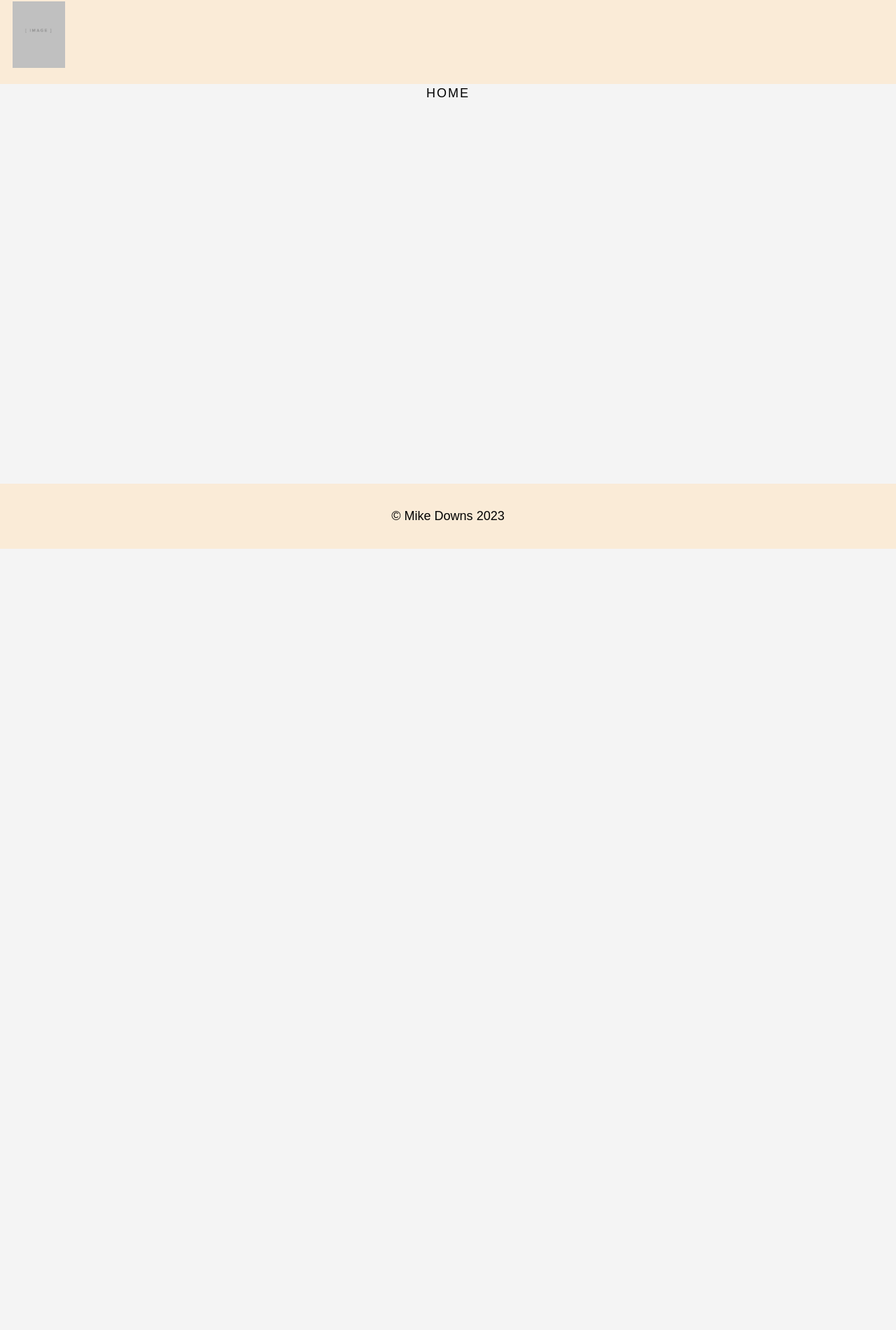
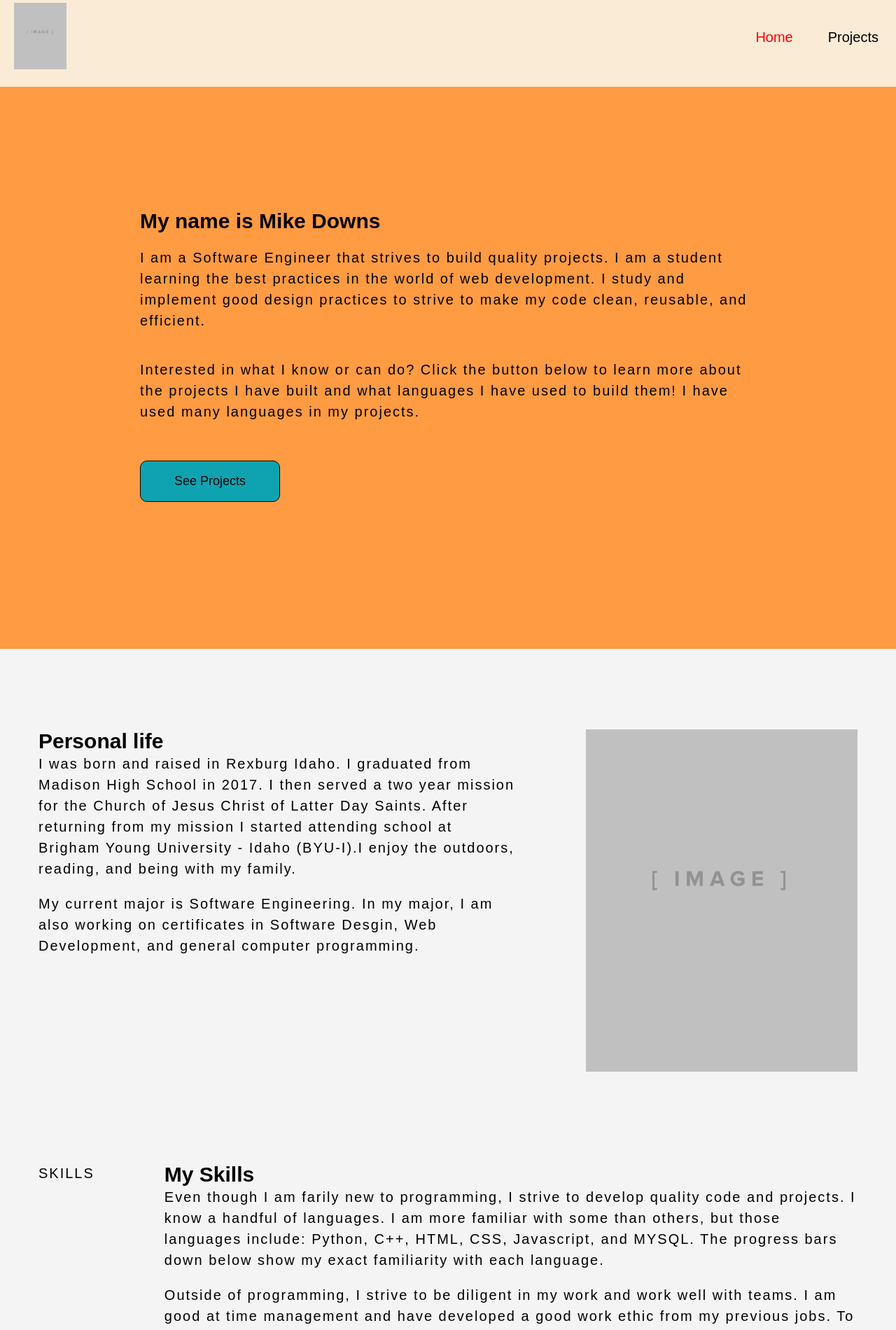
Before and after one commit to mdowns1999/downs-portfolio, a React (Create React App) app: page / in a window 1280 px wide. Shown: the part 16-1916 px from the top of the page at 70% size. Before the commit the page ends 800 px from the top, so only its background shows below. Built offline with nearby package versions, Linux system fonts and the light colour scheme; the HTML template or start-up script is replaced by a standard one.

Commit message:
Laid out Basic Home page

```diff
--- a/src/components/Home/HomePage.js
+++ b/src/components/Home/HomePage.js
@@ -1,8 +1,97 @@
+import Button from "../UI/Button";
+import classes from "./HomePage.module.css";
+import SkillChart from "./SkillChart";
+
 const HomePage = () => {
+  return (
+    <>
+      <div className={classes.home}>
+        <div className={classes.homeWrapper}>
+          <section className={classes.welcomeBox}>
+            <h1>My name is Mike Downs</h1>
 
-    return (
-     <><p>HOME</p></>
-    );
-  };
+            <p className={classes.text}>
+              I am a Software Engineer that strives to build quality projects. I
+              am a student learning the best practices in the world of web
+              development. I study and implement good design practices to strive
+              to make my code clean, reusable, and efficient.
+            </p>
 
-  export default HomePage;
+            <p className={classes.text}>
+              Interested in what I know or can do? Click the button below to
+              learn more about the projects I have built and what languages I
+              have used to build them! I have used many languages in my
+              projects.
+            </p>
+
+            <div className={classes.btnBox}>
+              <Button>See Projects</Button>
+            </div>
+          </section>
+        </div>
+
+        <section className={classes.aboutBox}>
+          <div>
+            <h1>Personal life</h1>
+
+            <p className={classes.text}>
+              I was born and raised in Rexburg Idaho. I graduated from Madison
+              High School in 2017. I then served a two year mission for the
+              Church of Jesus Christ of Latter Day Saints. After returning from
+              my mission I started attending school at Brigham Young University
+              - Idaho (BYU-I).I enjoy the outdoors, reading, and being with my
+              family.
+            </p>
+
+            <p className={classes.text}>
+              My current major is Software Engineering. In my major, I am also
+              working on certificates in Software Desgin, Web Development, and
+              general computer programming.
+            </p>
+          </div>
+
+          <img
+            src={require("../../assets/images/blank.png")}
+            alt="Mike Downs"
+          ></img>
+        </section>
+
+        <section className={classes.skillsBox}>
+        <SkillChart/>
+
+        <div id="skillsSection">
+                    <h1>My Skills</h1>
+                    <p className={classes.text}>Even though I am farily new to
+                        programming, I strive to develop quality code and projects. I know a handful of languages. I am
+                        more familiar with some than others, but those languages include: Python, C++, HTML, CSS,
+                        Javascript, and MYSQL. The progress bars down below show my exact familiarity with each
+                        language.</p>
+
+                        <p className={classes.text}>Outside of programming, I strive to be diligent in my work and work well with teams. I am good at
+                        time management and have developed a good work ethic from my previous jobs. To see some of the
+                        other jobs I have worked, feel free to look at my resume below.</p>
+
+                        <a href="files/downsResume.pdf" target="_blank">See Resume</a>
+                </div>
+
+
+        </section>
+      </div>
+
+      {/* <div className={classes.aboutBox}><p className={classes.text}>
+          I am a Software Engineer that strives to build quality projects. I am
+          a student learning the best practices in the world of web development.
+          I study and implement good design practices to strive to make my code
+          clean, reusable, and efficient.
+        </p>
+
+        <p className={classes.text}>
+          Interested in what I know or can do? Click the button below to learn
+          more about the projects I have built and what languages I have used to
+          build them! I have used many languages in my projects.
+        </p></div> */}
+    </>
+  );
+};
+
+export default HomePage;
--- /dev/null
+++ b/src/components/Home/HomePage.module.css
@@ -0,0 +1,64 @@
+.welcomeBox{
+  display: flex;
+  flex-direction: column;
+  gap: 1em;
+  margin: 0 auto;
+  padding: 10px;
+  max-width: 900px;
+}
+
+.aboutBox, .skillsBox{
+    margin: 5em auto;
+    padding: 15px;
+    max-width: 1200px;
+    display:flex;
+    flex-direction: column;
+    align-items: center;
+   gap: 2em;
+}
+
+.homeWrapper {
+  background-color: #ff9b42;
+  padding: 5px;
+}
+.welcomeBox .btnBox{
+    max-width: 200px;
+}
+
+.home img{
+    width: 75%;
+}
+
+@media screen and (min-width: 768px) {
+    .welcomeBox{
+        gap:1em;
+       margin-top: 5em;
+       margin-bottom: 6em;
+      }
+
+      .home img{
+        width: 60%;
+    }
+
+}
+
+.text{
+    margin-bottom: 1em;
+}
+
+@media screen and (min-width: 1000px) {
+    .welcomeBox{
+       margin-top: 8em;
+       margin-bottom: 9em;
+      }
+
+      .aboutBox, .skillsBox{
+        align-items:flex-start;
+        flex-direction: row;
+        gap: 5em;
+     }
+
+     .home img{
+        width: 50%;
+    }
+}
--- /dev/null
+++ b/src/components/Home/SkillChart.js
@@ -0,0 +1,10 @@
+// import classes from "./Footer.module.css";
+
+const SkillChart = () => {
+
+  return (
+    <p>SKILLS</p>
+  );
+};
+
+export default SkillChart;
--- a/src/components/Layout/Header.js
+++ b/src/components/Layout/Header.js
@@ -14,9 +14,8 @@ const Header = () => {
           ></img>
         </Link>
         <div className={classes.navBox}>
-          {/* <NavDesktop/> */}
+          <NavDesktop/>
           <NavMobile/>
-
         </div>
     </header>
   );
--- a/src/components/UI/Button.js
+++ b/src/components/UI/Button.js
@@ -1,4 +1,4 @@
-import classes from "./Button.module.css";
+import classes from "./Button.module.css"
 
 const Button = (props) => {
   return (
--- a/src/components/UI/Button.module.css
+++ b/src/components/UI/Button.module.css
@@ -0,0 +1,21 @@
+.button {
+    border: 1px solid black;
+    background-color: var(--primaryColor, #0fa3b1);
+    border-radius: 10px;
+    padding: 1em;
+    margin: 15px auto;
+    width: 100%;
+    max-width: 100%;
+    font-size: 18px;
+    transition: 0.25s;
+    display: block;
+  }
+
+  .button:hover {
+    background-color: var(--accentOne, #f9dc66);
+    cursor: pointer;
+  }
+
+  .button:active {
+    background-color: var(--accentTwo, #ff9b42);
+  }
--- a/src/index.css
+++ b/src/index.css
@@ -11,11 +11,7 @@ body {
 html {
   height: 100%;
   font-family: "Montserrat", sans-serif;
-  font-size: 18px;
-}
-
-main {
-  margin-bottom: 100px;
+  font-size: 20px;
 }
 
 h1,
@@ -55,8 +51,7 @@ p {
 
 main {
   flex: 1;
-  margin: 0 auto;
-  max-width: 1200px;
+
 }
 
 
```
